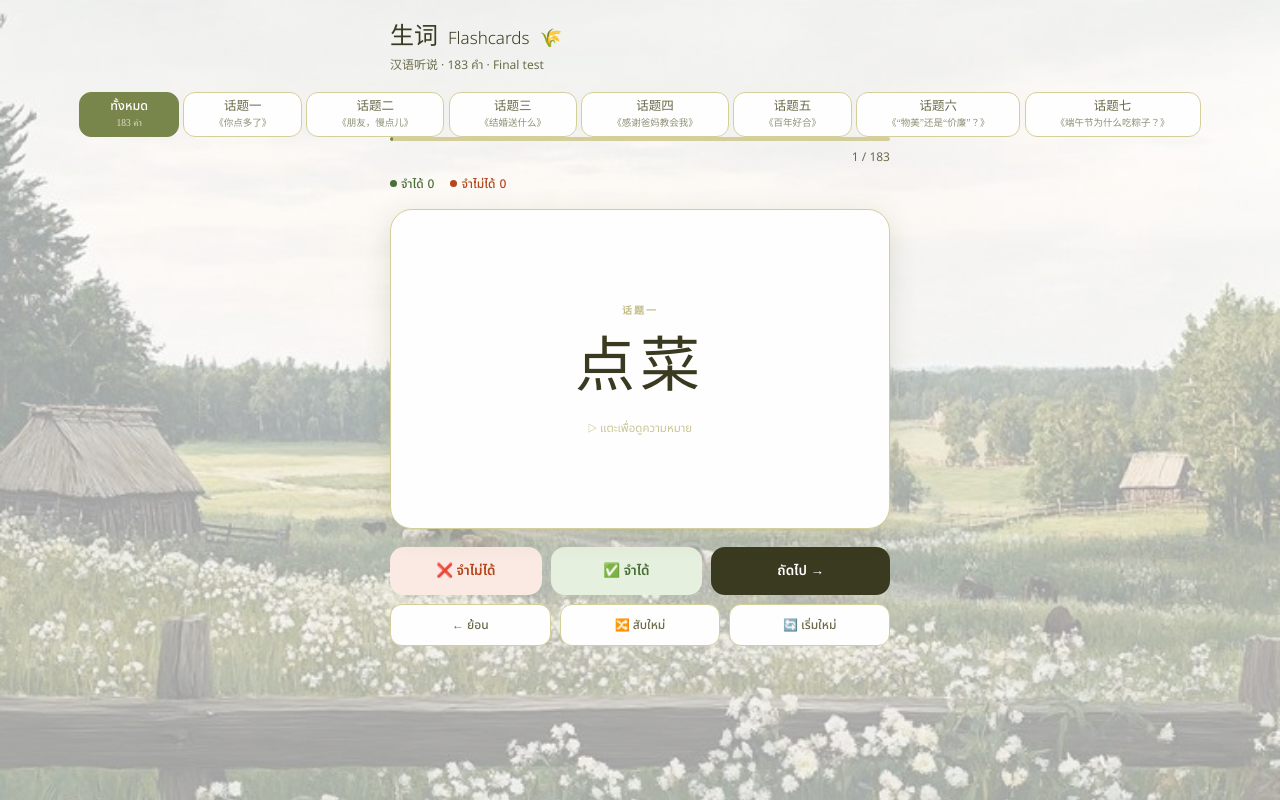
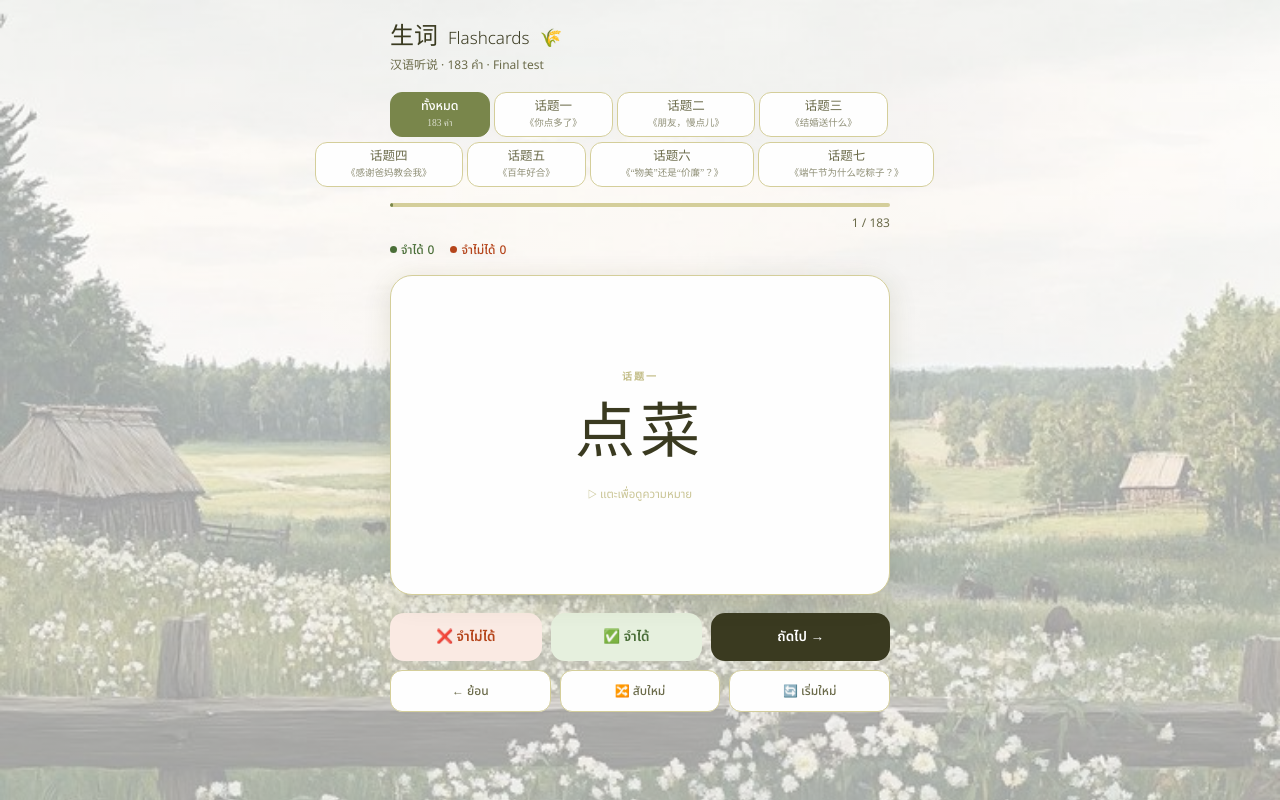
Before and after one commit to suchanat162330-stack/Listening-and-speaking, a plain HTML site: page index.html in a window 1280 px wide. Drawn offline with Linux system fonts and the light colour scheme.

Commit message:
Update index.html

```diff
--- a/index.html
+++ b/index.html
@@ -17,11 +17,13 @@
   <div class="page-subtitle">汉语听说 · <span id="total-count">0</span> คำ · Final test</div>
 </div>
 
-<div class="tabs">
+ <div class="tabs-one">
   <button class="tab-btn active" onclick="setFilter('all')">ทั้งหมด<br><span class="tab-sub" id="cnt-all-sub">0 คำ</span></button>
   <button class="tab-btn" onclick="setFilter(0)">话题一<br><span class="tab-sub">《你点多了》</span></button>
   <button class="tab-btn" onclick="setFilter(1)">话题二<br><span class="tab-sub">《朋友，慢点儿》</span></button>
   <button class="tab-btn" onclick="setFilter(2)">话题三<br><span class="tab-sub">《结婚送什么》</span></button>
+  </div>
+<div class="tabs-two">
   <button class="tab-btn" onclick="setFilter(3)">话题四<br><span class="tab-sub">《感谢爸妈教会我》</span></button>
   <button class="tab-btn" onclick="setFilter(4)">话题五<br><span class="tab-sub">《百年好合》</span></button>
   <button class="tab-btn" onclick="setFilter(5)">话题六<br><span class="tab-sub">《“物美”还是“价廉”？》</span></button>
```
